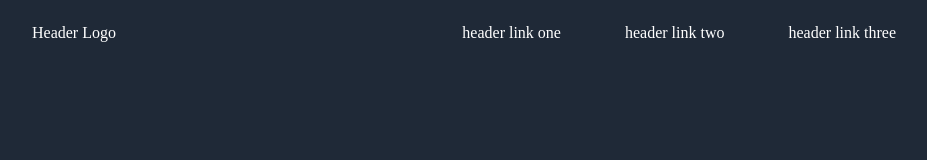
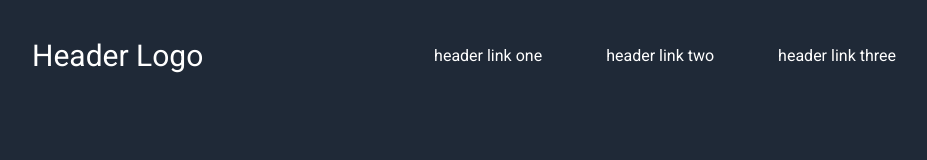
Before and after one commit to Mangata42/odin-landing-page, a plain HTML site: page index.html in a window 1280 px wide. Shown: the whole page, without its empty margins (176-1103 px from the left). Drawn offline with Linux system fonts and the light colour scheme.

Commit message:
add: declustering header links add: Google Roboto Font add: header links

```diff
--- a/index.html
+++ b/index.html
@@ -10,7 +10,7 @@
     <body>
         <div class="header-container">
             <div class="header-left">
-                <p id="header-logo">Header Logo</p>
+                <p>Header Logo</p>
             </div>
 
             <div class="header-right">
@@ -20,7 +20,8 @@
             </div>
         </div>
 
-        <div class="informations"></div>
+
+        </div>
         <div class="quote"></div>
         <div class="call-to-action"></div>
         <div class="footer"></div>
--- a/styles.css
+++ b/styles.css
@@ -1,19 +1,22 @@
+@import url('https://fonts.googleapis.com/css2?family=Roboto&display=swap');
+
 body {
     display: flex;
     flex-direction: column;
     background-color: #1f2937;
-    padding-left: 200px;
-    padding-right: 200px;
+    color: white;
+    font-family: "Roboto", sans-serif;
 }
 
 .header-container{
-    margin: 0;
-    color: white;
     display: flex;
     justify-content: space-between;
+    align-items: center;
+    padding: 0 200px;
 }
 
-.header-left{
+.header-left p{
+    font-size: 30px;
 }
 
 .header-right{
```
